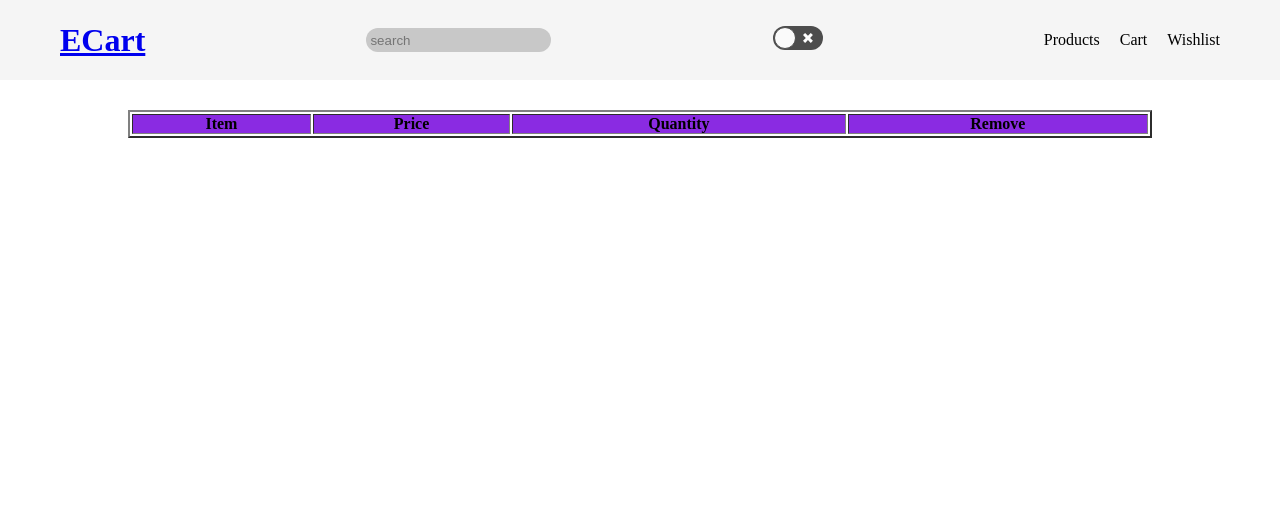
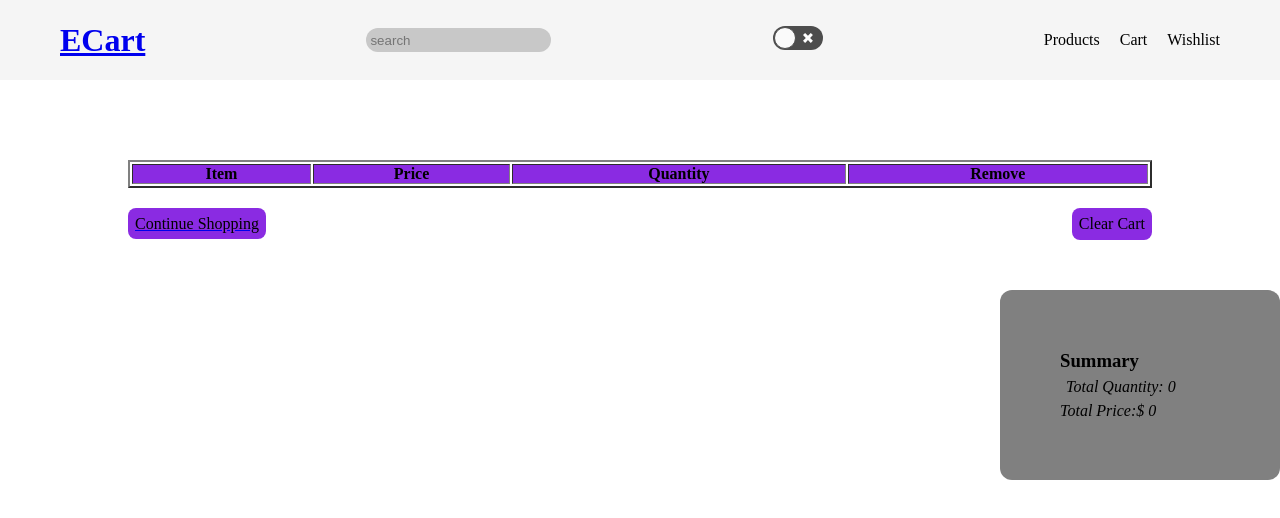
Before and after one commit to Akshatcodx/Ecommerce_Project, a React (Vite) app: page /cart in a window 1280 px wide. Shown: the top 518 px of the page. Built offline with nearby package versions, Linux system fonts and the light colour scheme.

Commit message:
created cart summary component

```diff
--- a/index.html
+++ b/index.html
@@ -1,6 +1,8 @@
 <!doctype html>
 <html lang="en">
   <head>
+    <link rel="stylesheet" type="text/css" charset="UTF-8" href="https://cdnjs.cloudflare.com/ajax/libs/slick-carousel/1.6.0/slick.min.css" />
+    <link rel="stylesheet" type="text/css" href="https://cdnjs.cloudflare.com/ajax/libs/slick-carousel/1.6.0/slick-theme.min.css" />
     <meta charset="UTF-8" />
     <link rel="icon" type="image/svg+xml" href="/vite.svg" />
     <meta name="viewport" content="width=device-width, initial-scale=1.0" />
--- a/package.json
+++ b/package.json
@@ -15,12 +15,16 @@
     "react": "^18.2.0",
     "react-dom": "^18.2.0",
     "react-icons": "^4.12.0",
+    "react-multi-carousel": "^2.8.4",
     "react-redux": "^8.1.3",
+    "react-responsive-carousel": "^3.2.23",
     "react-router-dom": "^6.19.0",
     "react-slick": "^0.29.0",
     "react-switch": "^7.0.0",
     "react-toggle": "^4.1.3",
-    "slick-carousel": "^1.8.1"
+    "slick-carousel": "^1.8.1",
+    "spinners-react": "^1.0.7",
+    "swiper": "^11.0.5"
   },
   "devDependencies": {
     "@types/react": "^18.2.37",
--- a/src/App.jsx
+++ b/src/App.jsx
@@ -10,7 +10,7 @@ const App = () => {
     <div>
       <Navbar/>
       <Routes>
-        <Route path="/" element={<ProductPage/>}></Route>
+        <Route path="/products" element={<ProductPage/>}></Route>
         <Route path="/singleproduct/:productId" element={<SingleProduct/>}></Route>
         <Route path="/cart" element={<Cart/>}></Route>
 
--- a/src/Components/Products.jsx
+++ b/src/Components/Products.jsx
@@ -3,13 +3,15 @@ import { useDispatch, useSelector } from 'react-redux';
 import { fetchProducts } from '../Store/Slice/productSlice';
 import Card from './Card';
 const Products = () => {
+    // const dispatch=useDispatch();
+
+    //
+    // useEffect(()=>{
+        //   dispatch(fetchProducts())
+    // },[])
     const [page,setPage]=useState(1);
-    const {products,category,search}=useSelector((state)=>state.productSlice);
+    const {products,category,search,status}=useSelector((state)=>state.productSlice);
      console.log(products);
-     const dispatch=useDispatch();
-    useEffect(()=>{
-        dispatch(fetchProducts())
-    },[]);
     let filteredProducts;
     // pagination
     const itemsPerPage=(products.length/10);
@@ -94,6 +96,8 @@ const Products = () => {
     ):
     ""
     }
+
+
     </div>
   )
 }
--- a/src/Components/SingleCartRow.jsx
+++ b/src/Components/SingleCartRow.jsx
@@ -1,9 +1,10 @@
 import React from 'react'
 import { useDispatch } from 'react-redux'
-import { decreaseQuantity, increaseQuantity, removeFromCart } from '../Store/Slice/productSlice';
+import { decreaseQuantity, getTotal, increaseQuantity, removeFromCart } from '../Store/Slice/productSlice';
 import { RiDeleteBin5Fill } from "react-icons/ri";
 const SingleCartRow = ({cartItem}) => {
   const dispatch=useDispatch();
+
   return (
    <tr>
      <td>
@@ -16,7 +17,7 @@ const SingleCartRow = ({cartItem}) => {
         </div>
       </div>
      </td>
-     <td>{cartItem.price}</td>
+     <td><i>${cartItem.price}</i></td>
      <td>
      <div className="quantity">
       <span  onClick={()=>{dispatch(decreaseQuantity(cartItem))}}>➖</span>
--- /dev/null
+++ b/src/Components/Summary.jsx
@@ -0,0 +1,18 @@
+import React from 'react'
+import { useSelector } from 'react-redux'
+
+const Summary = () => {
+    const {totalQuantity,totalPrice}=useSelector((state)=>state.productSlice);
+    console.log(totalQuantity,totalPrice)
+  return (
+    <div className='summary'>
+        <h3>Summary</h3>
+        <p style={{margin:"6px"}}><i>Total Quantity: {totalQuantity}</i></p>
+        <p><i>Total Price:$ {totalPrice}</i></p>
+
+
+    </div>
+  )
+}
+
+export default Summary
--- a/src/Pages/Cart.jsx
+++ b/src/Pages/Cart.jsx
@@ -1,10 +1,16 @@
 import React from 'react'
-import { useSelector } from 'react-redux'
+import { useDispatch, useSelector } from 'react-redux'
 import SingleCartRow from '../Components/SingleCartRow'
+import Summary from '../Components/Summary'
+import { Link } from 'react-router-dom'
+import { clearCart, getTotal } from '../Store/Slice/productSlice'
 
 const Cart = () => {
     const {cart}=useSelector((state)=>state.productSlice)
-    console.log("this is cart",cart)
+    console.log("this is cart",cart);
+    const dispatch=useDispatch();
+    dispatch(getTotal());
+
   return (
     <div className="cartPage">
         {/* <Navbar/> */}
@@ -25,11 +31,21 @@ const Cart = () => {
 
                             })
                         }
+
                     </tbody>
 
                 </table>
+                <div className="buttons">
+                    <Link to="/products">
+               <span>Continue Shopping</span>
+
+                    </Link>
+               <span onClick={()=>{dispatch(clearCart())}}>Clear Cart</span>
+  </div>
             </div>
         </div>
+        <Summary/>
+
     </div>
   )
 }
--- a/src/Pages/ProductPage.jsx
+++ b/src/Pages/ProductPage.jsx
@@ -2,13 +2,32 @@ import React from 'react'
 import Navbar from '../Components/Navbar'
 import Products from '../Components/Products'
 import Filter from '../Components/Filter'
+import { useDispatch, useSelector } from 'react-redux';
+import { SpinnerCircular } from 'spinners-react';
+import { useEffect } from 'react';
+import { STATUS, fetchProducts } from '../Store/Slice/productSlice';
 
 const ProductPage = () => {
+  const dispatch=useDispatch();
+
+  useEffect(()=>{
+        dispatch(fetchProducts())
+  },[])
+  const {status}=useSelector((state)=>state.productSlice);
+  console.log("this is status",status);
   return (
-    <div>
-        <Navbar/>
-        <Filter/>
-        <Products/>
+    <div >
+
+        {
+          (status===STATUS.LOADING)?(<div style={{height:"100vh",display:"flex",alignItems:"center",justifyContent:"center"}}className='spinner'><SpinnerCircular size="300"/></div>):(
+            <div>
+                <Filter/>
+  <Products/>
+
+              </div>
+          )
+        }
+
     </div>
   )
 }
--- a/src/Store/Slice/productSlice.js
+++ b/src/Store/Slice/productSlice.js
@@ -1,6 +1,6 @@
 import { createAsyncThunk, createSlice } from "@reduxjs/toolkit";
 import axios from "axios";
-const STATUS = Object.freeze({
+export const STATUS = Object.freeze({
   IDLE: "IDLE",
   ERROR: "ERROR",
   LOADING: "LOADING",
@@ -11,6 +11,8 @@ const initialState = {
   category: "all",
   search: "",
   cart: [],
+  totalQuantity: 0,
+  totalPrice: 0,
 };
 const productSlice = createSlice({
   name: "productSlice",
@@ -67,6 +69,23 @@ const productSlice = createSlice({
       });
       state.cart = temp;
     },
+    getTotal: (state, action) => {
+      const { tq, tp } = state.cart.reduce(
+        (accum, elem) => {
+          const { price, quantity } = elem;
+          let product = price * quantity;
+          accum.tq = accum.tq + quantity;
+          accum.tp = accum.tp + product;
+          return accum;
+        },
+        { tq: 0, tp: 0 }
+      );
+      state.totalQuantity = tq;
+      state.totalPrice = tp;
+    },
+    clearCart: (state, action) => {
+      state.cart = [];
+    },
   },
   extraReducers: (builder) => {
     builder.addCase(fetchProducts.pending, (state, action) => {
@@ -101,4 +120,6 @@ export const {
   increaseQuantity,
   decreaseQuantity,
   removeFromCart,
+  getTotal,
+  clearCart,
 } = productSlice.actions;
--- a/src/index.css
+++ b/src/index.css
@@ -12,7 +12,7 @@ body{
 .lightTheme{
   --background:whitesmoke;
   --background2:white;
-  --color2:white;
+  --color2:grey;
   --color:black;
   --cardBackground:white;
   --buttonBackground:none;
@@ -138,43 +138,48 @@ color:var(--color);
 /* pagination */
 
 /* filter */
-.filterContainer{
-  margin-top: 2rem;
+/* .filterContainer{ */
+  /* margin-top: 2rem; */
   /* width:100vw; */
   /* max-width: 100%; */
-  background-color: var(--background2);
-  color: var(--color);
-
-}
-.filterWrapper{
-  width:100vw;
-  margin: 0 auto;
-  display: flex;
-  align-items: center;
+  /* background-color: var(--background); */
+  /* color: var(--color); */
+  /* background-color: black; */
+/*  */
+/* } */
+/* .filterWrapper::-webkit-scrollbar{ */
+  /* display: none; */
+/*  */
+/* } */
+/* .filterWrapper{ */
+  /* width:100vw; */
+  /* margin: 0 auto; */
+  /* display: flex; */
+  /* align-items: center; */
   /* remove the property below and then use it */
   /* justify-content: space-around; */
   /* flex-wrap: wrap; */
   /* overflow-x: scroll; */
-}
-.filterWrapper p{
-  white-space:nowrap;
-  background-color: var(--background2);
-  color: var(--color2);
-  padding:0.3rem 0.7rem;
-  margin:0px 0.3rem;
-  border-radius: 8px;
+/* } */
+/* .filterWrapper p{ */
+  /* white-space:nowrap; */
+  /* background-color: var(--background2); */
+  /* color: var(--color2); */
+  /* padding:0.3rem 0.7rem; */
+  /* margin:0px 0.3rem; */
+  /* border-radius: 8px; */
   /* cursor: pointer; */
   /* width:10%; */
-}
-.category{
-  cursor: pointer;
-  white-space:nowrap;
-background-color: var(--background);
-color: var(--color);
-padding:0.3rem 0.7rem;
-margin:0px 0.3rem;
-border-radius: 8px;
-}
+/* } */
+/* .category{ */
+  /* cursor: pointer; */
+  /* white-space:nowrap; */
+/* background-color: var(--background2); */
+/* color: var(--color2); */
+/* padding:0.3rem 0.7rem; */
+/* margin:0px 0.3rem; */
+/* border-radius: 8px; */
+/* } */
 
 /* filter */
 .info button{
@@ -188,13 +193,52 @@ border-radius: 8px;
 }
 
 /* cart page */
-/* .cart{ */
-  /* width:100vw; */
+.cart{
+  width:100vw;
+  max-width: 100%;
+  display: flex;
+  justify-content: center;
+  margin-top: 5rem;
+}
+
+
+
+/*  */
+.filterContainer{
+  width:100vw;
   /* max-width: 100%; */
-  /* display: flex; */
-  /* justify-content: center; */
-  /* margin-top: 5rem; */
-/* } */
+  display: grid;
+  place-content: center;
+}
+
+.filterWrapper{
+  width:80vw;
+  margin:0 auto;
+  display: flex;
+  align-items: center;
+  flex-wrap: nowrap;
+  gap:6px;
+  margin:2rem 0rem;
+  overflow-x: scroll;
+}
+.filterWrapper::-webkit-scrollbar{
+  display: none;
+  /* height:2px; */
+  /* border-radius: 8px; */
+}
+.category{
+  white-space: nowrap;
+  background-color: var(--background);
+  color:var(--color2);
+  padding: 0.4rem 0.8rem;
+  border-radius:12px;
+  cursor:pointer;
+}
+
+/*  */
+.cartPage{
+  color:var(--color)
+}
 .item{
   display: flex;
   align-items: center;
@@ -238,4 +282,36 @@ border-radius: 8px;
   cursor:pointer;
 }
 
+.summary{
+  background-color: grey;
+  border-radius: 12px;
+  padding: 6rem;
+  width:16rem;
+  margin:0 100rem;
+  color:black;
+}
+
+.buttons{
+  width:80%;
+  margin:2rem auto;
+  display: flex;
+  align-items: center;
+  justify-content:space-between;
+}
+.buttons span{
+  background-color: blueviolet;
+  border-radius: 8px;
+  padding:0.7rem;
+  color:var(--color);
+  cursor:pointer;
+}
+
 /* cart page */
+/* #filterClicked{ */
+  /* background-color: blueviolet; */
+  /* border-radius: 8px; */
+  /* padding:0.7rem; */
+  /* color:var(--color); */
+  /* cursor:pointer; */
+/*  */
+/* } */
```
Also changed, not shown: src/Components/Filter.jsx (+13 -16 lines), 1 other file (tests, documents, lock files or other folders).
